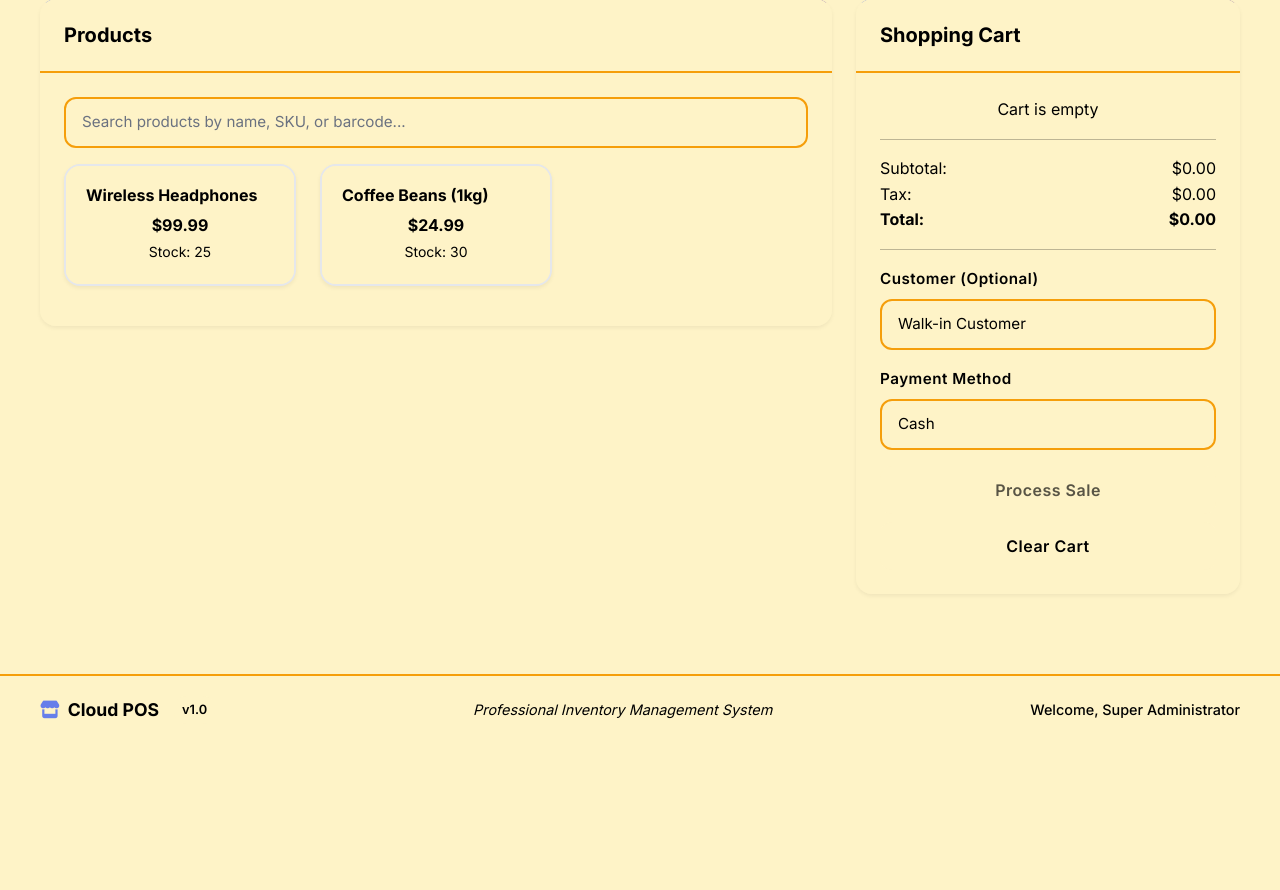
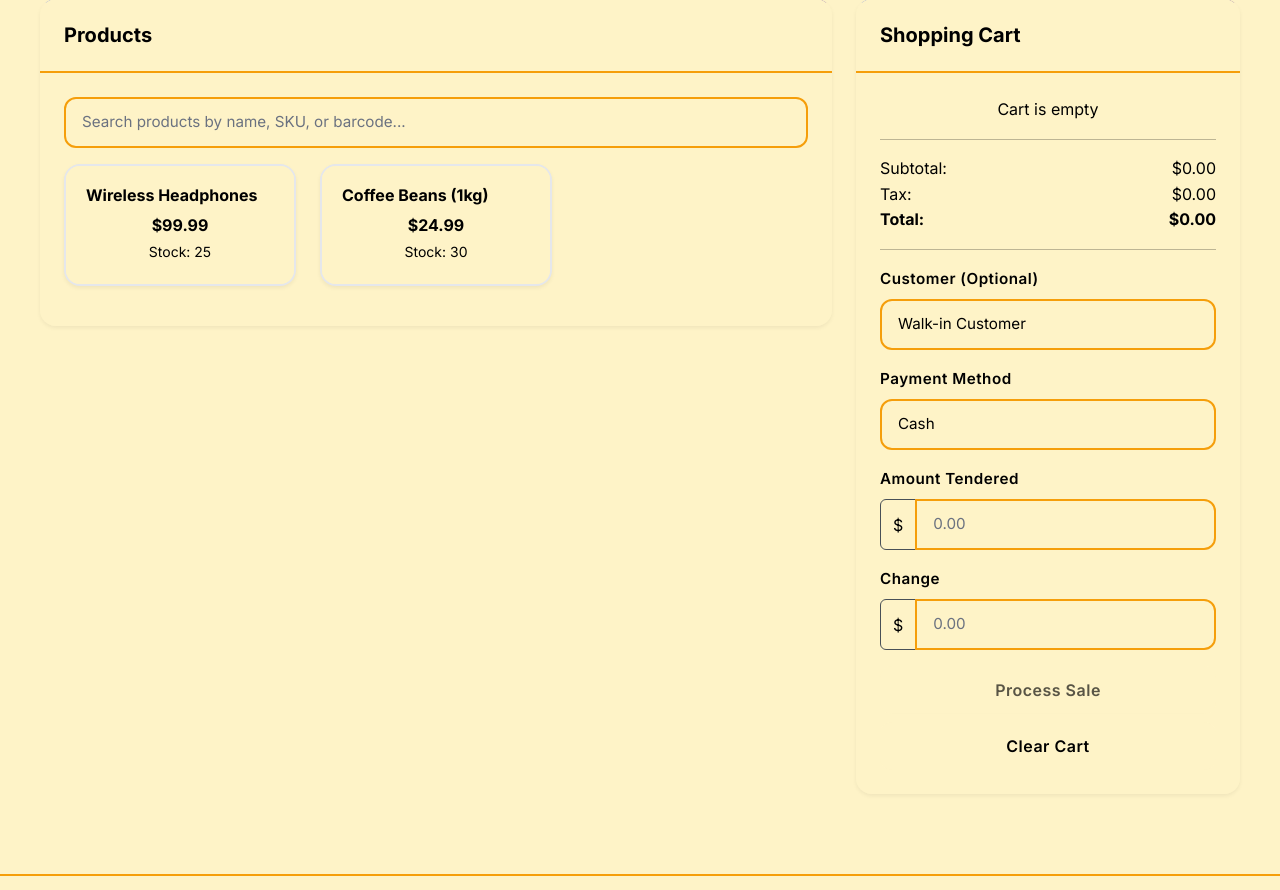
Before and after one commit to julisunkan/mos, a Flask app: page /sales/new_sale in a window 1280 px wide. Shown: the part 304-1194 px from the top of the page. Before the commit the page ends 1023 px from the top, so only its background shows below. Run offline with Flask 3, Linux system fonts and the light colour scheme; a user stored in the database is signed in; some libraries are stand-ins or nearby versions.

Commit message:
Add fields to track cash payment details during sales transactions
Updates the sales processing logic to include 'amount_tendered' and 'change_amount' fields for cash payments. Modifies the sale form and front-end templates to capture and display these fields, including dynamic calculation of change based on user input. Adds a `togglePaymentFields` function to manage the visibility of cash-specific fields and updates `calculateChange` to handle currency symbols and provide visual feedback for insufficient payment. Also imports `StoreStock` in `blueprints/sales.py`.

Replit-Commit-Author: Agent
Replit-Commit-Session-Id: da47678f-94db-444a-8f46-0518547c6ff1
Replit-Commit-Checkpoint-Type: full_checkpoint
Replit-Commit-Screenshot-Url: https://storage.googleapis.com/screenshot-production-us-central1/2020dbab-92c2-4818-890b-115d5b88a916/da47678f-94db-444a-8f46-0518547c6ff1/oNH4WAJ

```diff
--- a/blueprints/sales.py
+++ b/blueprints/sales.py
@@ -10,7 +10,7 @@ from reportlab.lib.styles import getSampleStyleSheet, ParagraphStyle
 from reportlab.lib.units import inch
 from reportlab.lib import colors
 from app import db
-from models import Product, Sale, SaleItem, Customer, Store
+from models import Product, Sale, SaleItem, Customer, Store, StoreStock
 
 sales_bp = Blueprint('sales', __name__)
 
@@ -200,6 +200,17 @@ def process_sale():
         sale.tax_amount = tax_amount
         sale.total_amount = total_amount
 
+        # Handle amount tendered and change for cash payments
+        if payment_method.lower() == 'cash':
+            amount_tendered = data.get('amount_tendered', total_amount)
+            change_amount = data.get('change_amount', 0)
+
+            sale.amount_tendered = amount_tendered
+            sale.change_amount = change_amount
+        else:
+            sale.amount_tendered = None
+            sale.change_amount = None
+
         db.session.commit()
 
         return jsonify({
--- a/forms.py
+++ b/forms.py
@@ -109,6 +109,7 @@ class SaleForm(FlaskForm):
         ('Mobile Money', 'Mobile Money')
     ], default='Cash')
     discount_amount = FloatField('Discount', default=0.0, validators=[Optional(), NumberRange(min=0)])
+    amount_tendered = FloatField('Amount Tendered', default=0.0, validators=[Optional(), NumberRange(min=0)])
     notes = TextAreaField('Notes', validators=[Optional(), Length(max=500)])
 
 class CashRegisterForm(FlaskForm):
--- a/templates/sales/new_sale.html
+++ b/templates/sales/new_sale.html
@@ -91,12 +91,34 @@
                 <!-- Payment Method -->
                 <div class="mb-3">
                     <label for="paymentMethod" class="form-label">Payment Method</label>
-                    <select class="form-select" id="paymentMethod">
+                    <select class="form-select" id="paymentMethod" onchange="togglePaymentFields()">
                         <option value="cash">Cash</option>
                         <option value="card">Card</option>
                         <option value="digital_wallet">Digital Wallet</option>
                         <option value="bank_transfer">Bank Transfer</option>
                     </select>
+                </div>
+
+                <!-- Cash Payment Fields -->
+                <div id="cashPaymentFields" style="display: block;">
+                    <div class="mb-3">
+                        <label for="amountTendered" class="form-label">Amount Tendered</label>
+                        <div class="input-group">
+                            <span class="input-group-text">{{ get_currency_symbol() }}</span>
+                            <input type="number" class="form-control" id="amountTendered"
+                                   placeholder="0.00" step="0.01" min="0"
+                                   oninput="calculateChange()" onkeyup="calculateChange()">
+                        </div>
+                    </div>
+
+                    <div class="mb-3">
+                        <label for="changeAmount" class="form-label">Change</label>
+                        <div class="input-group">
+                            <span class="input-group-text">{{ get_currency_symbol() }}</span>
+                            <input type="number" class="form-control" id="changeAmount"
+                                   placeholder="0.00" readonly style="background-color: #f8f9fa;">
+                        </div>
+                    </div>
                 </div>
 
                 <!-- Process Sale Button -->
@@ -249,6 +271,50 @@ function updateCartTotals() {
     document.getElementById('cartSubtotal').textContent = `${window.currencySymbol}${subtotal.toFixed(2)}`;
     document.getElementById('cartTax').textContent = `${window.currencySymbol}${tax.toFixed(2)}`;
     document.getElementById('cartTotal').textContent = `${window.currencySymbol}${total.toFixed(2)}`;
+
+    // Update change calculation when totals change
+    calculateChange();
+}
+
+function togglePaymentFields() {
+    const paymentMethod = document.getElementById('paymentMethod').value;
+    const cashFields = document.getElementById('cashPaymentFields');
+
+    if (paymentMethod === 'cash') {
+        cashFields.style.display = 'block';
+        calculateChange();
+    } else {
+        cashFields.style.display = 'none';
+        document.getElementById('amountTendered').value = '';
+        document.getElementById('changeAmount').value = '';
+    }
+}
+
+function calculateChange() {
+    const paymentMethod = document.getElementById('paymentMethod').value;
+    const amountTenderedInput = document.getElementById('amountTendered');
+    const changeAmountInput = document.getElementById('changeAmount');
+
+    if (paymentMethod !== 'cash') {
+        return;
+    }
+
+    const amountTendered = parseFloat(amountTenderedInput.value) || 0;
+    const totalElement = document.getElementById('cartTotal');
+    const totalText = totalElement.textContent.replace(window.currencySymbol, '').replace(',', '');
+    const total = parseFloat(totalText) || 0;
+
+    const change = Math.max(0, amountTendered - total);
+    changeAmountInput.value = change.toFixed(2);
+
+    // Visual feedback for insufficient amount
+    if (amountTendered > 0 && amountTendered < total) {
+        amountTenderedInput.classList.add('is-invalid');
+        changeAmountInput.classList.add('is-invalid');
+    } else {
+        amountTenderedInput.classList.remove('is-invalid');
+        changeAmountInput.classList.remove('is-invalid');
+    }
 }
 
 function clearCart() {
@@ -264,11 +330,29 @@ function processSale() {
 
     const customerSelect = document.getElementById('customerSelect');
     const paymentMethod = document.getElementById('paymentMethod');
+    const amountTendered = document.getElementById('amountTendered');
+    const changeAmount = document.getElementById('changeAmount');
+
+    // Validate cash payment
+    if (paymentMethod.value === 'cash') {
+        const tendered = parseFloat(amountTendered.value) || 0;
+        const totalElement = document.getElementById('cartTotal');
+        const totalText = totalElement.textContent.replace(window.currencySymbol, '').replace(',', '');
+        const total = parseFloat(totalText) || 0;
+
+        if (tendered < total) {
+            alert('Amount tendered is less than the total amount');
+            amountTendered.focus();
+            return;
+        }
+    }
 
     const saleData = {
         items: cart,
         customer_id: customerSelect.value || null,
-        payment_method: paymentMethod.value
+        payment_method: paymentMethod.value,
+        amount_tendered: paymentMethod.value === 'cash' ? parseFloat(amountTendered.value) : null,
+        change_amount: paymentMethod.value === 'cash' ? parseFloat(changeAmount.value) : null
     };
 
     // Disable button to prevent double submission
```
